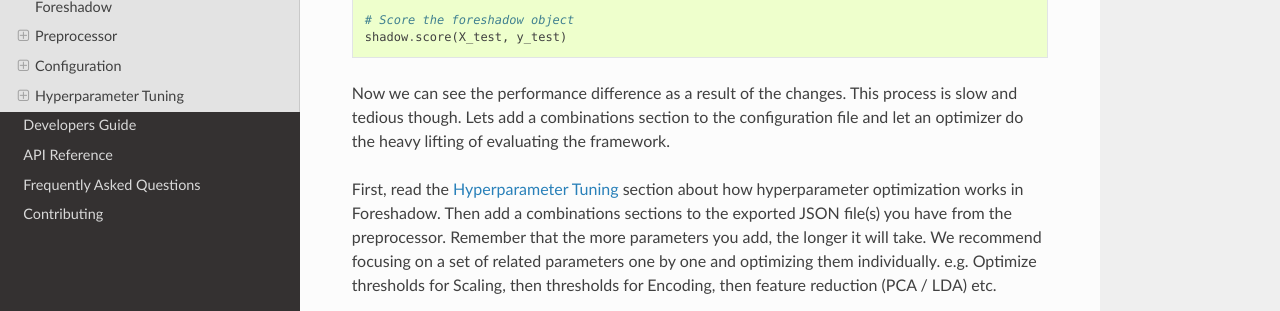
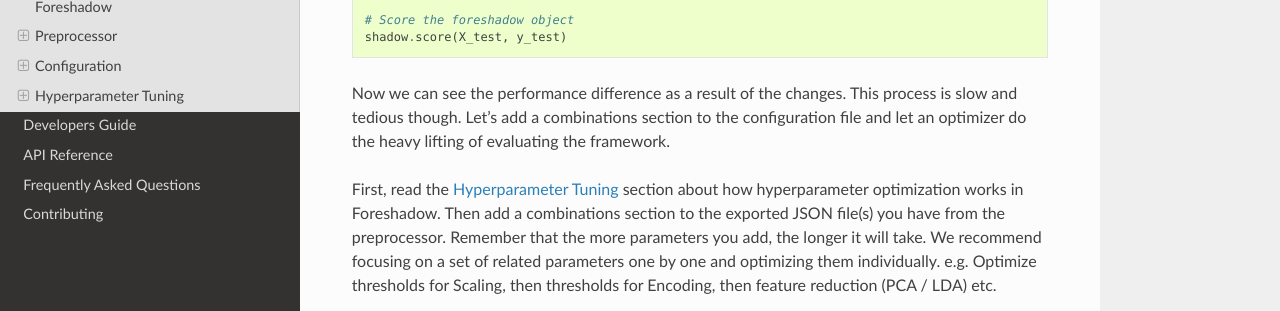
Before and after one commit to georgian-io-archive/foreshadow, a Sphinx documentation site: the page built from doc/users.rst, in a window 1280 px wide and 900 px high, scrolled down 2331 px. Shown: the part 174-485 px from the top of the window. Built offline with Sphinx 7.4.7 and the Read the Docs theme 2.0.0, drawn with Linux system fonts in a browser that asks for light colours; some of the changed text lies outside the part shown.

Commit message:
Update users.rst

```diff
--- a/doc/users.rst
+++ b/doc/users.rst
@@ -131,12 +131,9 @@
     # Score the foreshadow object
     shadow.score(X_test, y_test)
 
-Now we can see the performance difference as a result of the changes. This process is slow and tedious though. Lets add a combinations section to the configuration
-file and let an optimizer do the heavy lifting of evaluating the framework.
+Now we can see the performance difference as a result of the changes. This process is slow and tedious though. Let's add a combinations section to the configuration file and let an optimizer do the heavy lifting of evaluating the framework.
 
-First, read the `Hyperparameter Tuning`_ section about how hyperparameter optimization works in Foreshadow. Then add a combinations sections to the exported JSON
-file(s) you have from the preprocessor. Remember that the more parameters you add, the longer it will take. We recommend focusing on a set of related parameters one by one
-and optimizing them individually. e.g. Optimize thresholds for Scaling, then thresholds for Encoding, then feature reduction (PCA / LDA) etc.
+First, read the `Hyperparameter Tuning`_ section about how hyperparameter optimization works in Foreshadow. Then add a combinations section to the exported JSON file(s) you have from the preprocessor. Remember that the more parameters you add, the longer it will take. We recommend focusing on a set of related parameters one by one and optimizing them individually. e.g. Optimize thresholds for Scaling, then thresholds for Encoding, then feature reduction (PCA / LDA) etc.
 
 Once you add a combinations section to figure out the best parameters, create the Foreshadow object again, except this time with an optimizer such as GridSearchCV or RandomSearchCV from sklearn.
 
@@ -170,10 +167,7 @@
     json.dump(y_proc_best, open("y_proc_best.json", "w"))
 
 
-Once you have a preprocessor pipeline that you are happy with, you should attempt to optimize the model. The AutoEstimator will be good for this
-as it will automatically do model selection and hyperparameter optimization. To do this, construct the Foreshadow object in the same way as above, using
-the optimized JSON configuration, but instead of passing in an sklearn estimator and optimizer, leave those fields as default. This will force Foreshadow to use the defaults
-which automatically chooses either TPOT (regression) or AutoSklearn (classification) to fit the preprocessed data without any of their in-built feature engineering.
+Once you have a preprocessor pipeline that you are happy with, you should attempt to optimize the model. The AutoEstimator will be good for this as it will automatically do model selection and hyperparameter optimization. To do this, construct the Foreshadow object in the same way as above, using the optimized JSON configuration, but instead of passing in an sklearn estimator and optimizer, leave those fields as default. This will force Foreshadow to use the defaults which automatically chooses either TPOT (regression) or AutoSklearn (classification) to fit the preprocessed data without any of their in-built feature engineering.
 
 *This will take a long time to execute... get yourself a cup of coffee or tea, sit back, and relax*
 
@@ -261,7 +255,7 @@
 is capable of being used as a standalone object to perform feature engineering, or it can be
 used in a :py:obj:`Pipeline <sklearn.pipeline.Pipeline>` as a Transformer to perform preprocessing for an estimator.
 
-In its most-basic form, a Preprocessor can be initialized with no parameters as :code:`fs.Preprocessor()` in which all defaults
+In its most basic form, a Preprocessor can be initialized with no parameters as :code:`fs.Preprocessor()` in which all defaults
 will be applied. Ideally, a default preprocessor will be able to produce an acceptable pipeline for feature engineering.
 
 The preprocessor performs the following tasks in order
```
Also changed, not shown: other parts of doc/users.rst (+2 -2 lines).
